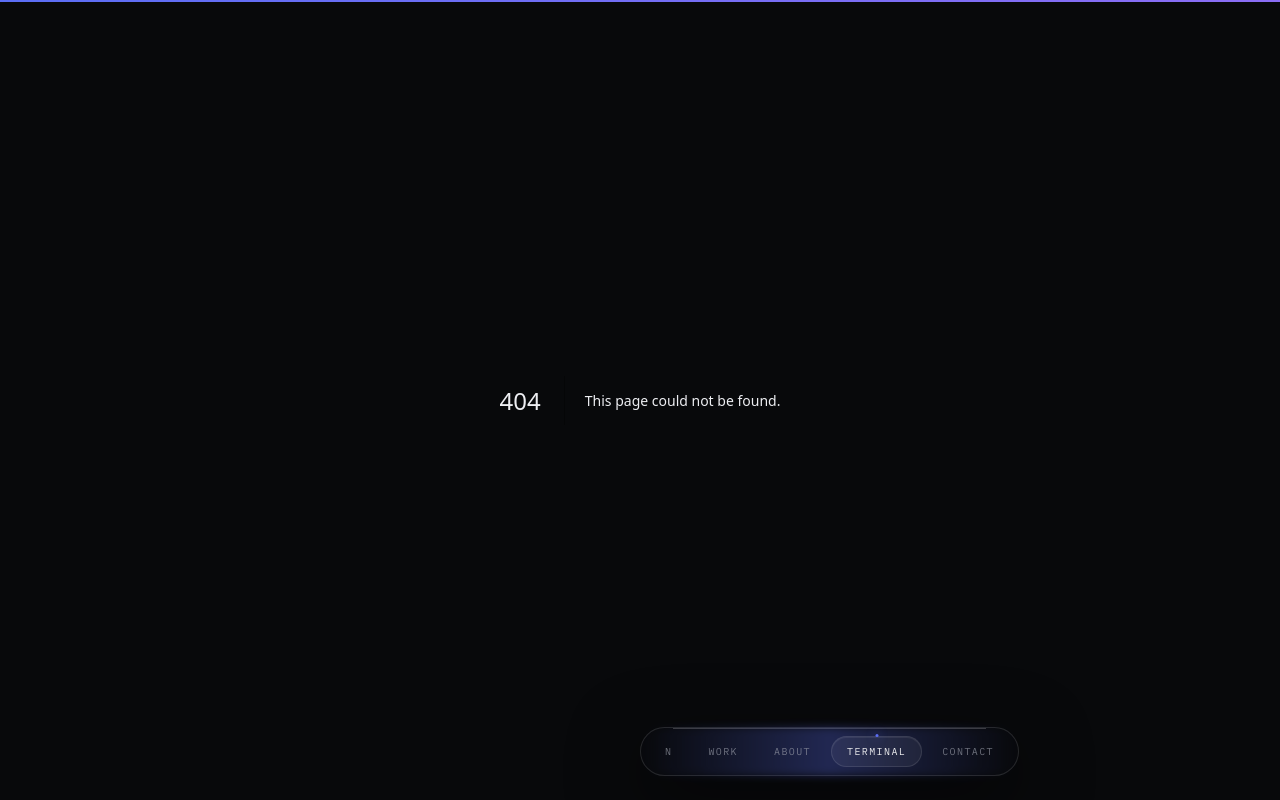
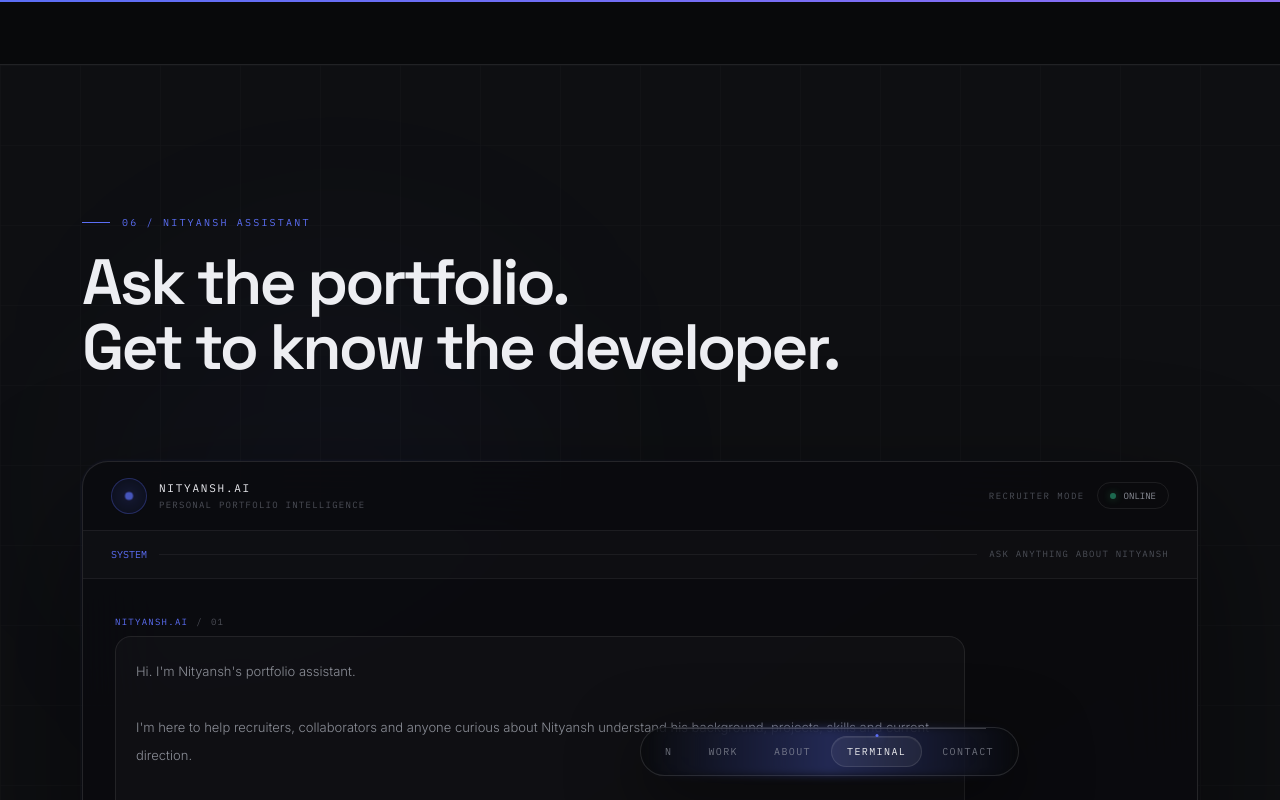
Before and after one commit to nityansh19/nityansh-portfolio, a Next.js app: page /terminal in a window 1280 px wide. Before the commit this address had no page. Shown: the top 800 px of the page. Built offline with nearby package versions, Linux system fonts and the light colour scheme.

Commit message:
feat: add terminal page

```diff
--- /dev/null
+++ b/app/terminal/page.tsx
@@ -0,0 +1,15 @@
+import type { Metadata } from "next";
+import Terminal from "@/components/Terminal";
+
+export const metadata: Metadata = {
+  title: "Terminal — Nityansh Rupesh Bahadur",
+  description: "Talk to Nityansh's interactive portfolio terminal.",
+};
+
+export default function TerminalPage() {
+  return (
+    <main className="min-h-screen pt-16">
+      <Terminal />
+    </main>
+  );
+}
```
